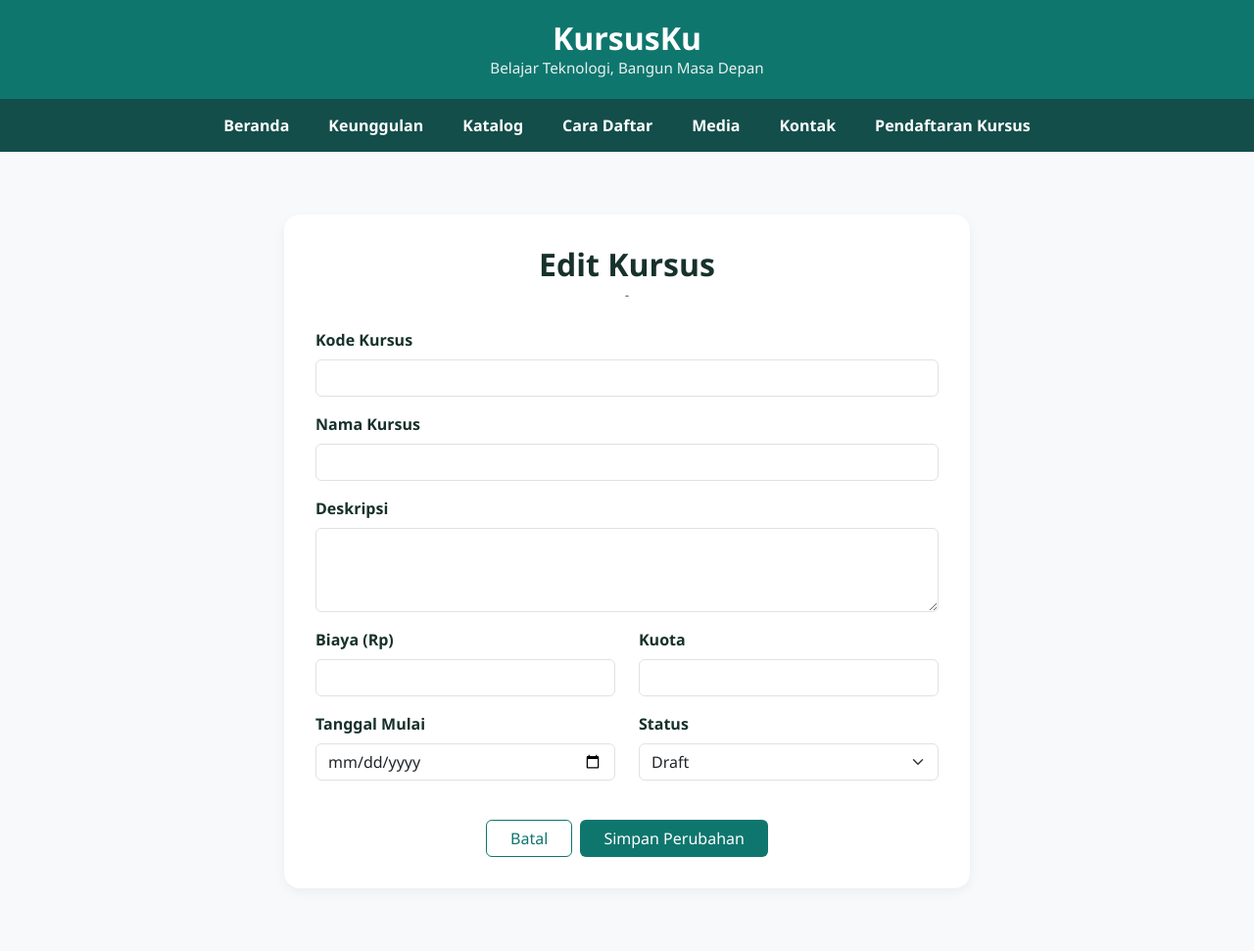
After one commit to lia01hasibuan-prog/kursusku-laravel, a Laravel app: template kursusku-laravel/resources/views/courses/edit.blade.php in a window 1280 px wide. The commit adds this page. Shown: the whole page at 98% size. Run offline with Laravel 12, Linux system fonts and the light colour scheme; the template is opened without the code that fills it, so the values that code supplies are empty.

Commit message:
Milestone: CRUD Course lengkap + evidence meeting-10

```diff
--- /dev/null
+++ b/kursusku-laravel/resources/views/courses/edit.blade.php
@@ -0,0 +1,79 @@
+@extends('layouts.app')
+
+@section('title', 'Edit Kursus - ' . $course->code)
+
+@section('content')
+<div class="form-card">
+    <!-- Header yang di tengah -->
+    <div class="text-center mb-4">
+        <h2 class="mb-0" style="color: #17312b; font-weight: bold;">Edit Kursus</h2>
+        <p class="text-muted small">{{ $course->code }} - {{ $course->name }}</p>
+    </div>
+
+    <form method="POST" action="{{ route('courses.update', $course) }}">
+        @csrf
+        @method('PUT')
+
+        <div class="mb-3">
+            <label class="form-label fw-bold" style="color: #17312b;">Kode Kursus</label>
+            <input type="text" name="code" value="{{ old('code', $course->code) }}"
+                   class="form-control @error('code') is-invalid @enderror">
+            @error('code') <div class="invalid-feedback">{{ $message }}</div> @enderror
+        </div>
+
+        <div class="mb-3">
+            <label class="form-label fw-bold" style="color: #17312b;">Nama Kursus</label>
+            <input type="text" name="name" value="{{ old('name', $course->name) }}"
+                   class="form-control @error('name') is-invalid @enderror">
+            @error('name') <div class="invalid-feedback">{{ $message }}</div> @enderror
+        </div>
+
+        <div class="mb-3">
+            <label class="form-label fw-bold" style="color: #17312b;">Deskripsi</label>
+            <textarea name="description" rows="3"
+                      class="form-control @error('description') is-invalid @enderror">{{ old('description', $course->description) }}</textarea>
+            @error('description') <div class="invalid-feedback">{{ $message }}</div> @enderror
+        </div>
+
+        <div class="row">
+            <div class="col-md-6 mb-3">
+                <label class="form-label fw-bold" style="color: #17312b;">Biaya (Rp)</label>
+                <input type="number" name="fee" value="{{ old('fee', $course->fee) }}"
+                       class="form-control @error('fee') is-invalid @enderror">
+                @error('fee') <div class="invalid-feedback">{{ $message }}</div> @enderror
+            </div>
+            <div class="col-md-6 mb-3">
+                <label class="form-label fw-bold" style="color: #17312b;">Kuota</label>
+                <input type="number" name="quota" value="{{ old('quota', $course->quota) }}"
+                       class="form-control @error('quota') is-invalid @enderror">
+                @error('quota') <div class="invalid-feedback">{{ $message }}</div> @enderror
+            </div>
+        </div>
+
+        <div class="row">
+            <div class="col-md-6 mb-3">
+                <label class="form-label fw-bold" style="color: #17312b;">Tanggal Mulai</label>
+                <input type="date" name="start_date"
+                       value="{{ old('start_date', $course->start_date?->format('Y-m-d')) }}"
+                       class="form-control @error('start_date') is-invalid @enderror">
+                @error('start_date') <div class="invalid-feedback">{{ $message }}</div> @enderror
+            </div>
+            <div class="col-md-6 mb-3">
+                <label class="form-label fw-bold" style="color: #17312b;">Status</label>
+                <select name="status" class="form-select @error('status') is-invalid @enderror">
+                    <option value="draft" @selected(old('status', $course->status) === 'draft')>Draft</option>
+                    <option value="open" @selected(old('status', $course->status) === 'open')>Open</option>
+                    <option value="closed" @selected(old('status', $course->status) === 'closed')>Closed</option>
+                </select>
+                @error('status') <div class="invalid-feedback">{{ $message }}</div> @enderror
+            </div>
+        </div>
+
+        <!-- Tombol di tengah -->
+        <div class="d-flex justify-content-center gap-2 mt-4">
+            <a href="{{ route('courses.show', $course) }}" class="btn btn-outline-teal px-4">Batal</a>
+            <button type="submit" class="btn btn-teal px-4">Simpan Perubahan</button>
+        </div>
+    </form>
+</div>
+@endsection
--- a/kursusku-laravel/resources/views/layouts/app.blade.php
+++ b/kursusku-laravel/resources/views/layouts/app.blade.php
@@ -1,25 +1,121 @@
-<!doctype html>
+<!DOCTYPE html>
 <html lang="id">
 <head>
-    <meta charset="utf-8">
-    <meta name="viewport" content="width=device-width, initial-scale=1">
-    <meta name="csrf-token" content="{{ csrf_token() }}">
+    <meta charset="UTF-8">
+    <meta name="viewport" content="width=device-width, initial-scale=1.0">
+    <title>@yield('title', 'KursusKu')</title>
+    <link href="https://cdn.jsdelivr.net/npm/bootstrap@5.3.0/dist/css/bootstrap.min.css" rel="stylesheet">
+    <style>
+        body {
+            background-color: #f8f9fa;
+            font-family: 'Segoe UI', Tahoma, Geneva, Verdana, sans-serif;
+        }
 
-    <title>@yield('title', 'KursusKu')</title>
+        /* Header Atas - Teal */
+        .header-top {
+            background-color: #0f766e;
+            color: white;
+            padding: 20px 0;
+            text-align: center;
+        }
+        .header-top h1 {
+            margin: 0;
+            font-weight: bold;
+            font-size: 2rem;
+        }
+        .header-top p {
+            margin: 0;
+            opacity: 0.9;
+            font-size: 0.95rem;
+        }
 
-    @vite(['resources/css/app.css', 'resources/js/app.js'])
+        /* Navbar Menu Bawah - Teal Gelap */
+        .navbar-menu {
+            background-color: #134e4a;
+            padding: 0;
+        }
+        /* INI KUNCINYA: Memastikan menu di tengah */
+        .navbar-menu .navbar-nav {
+            margin: 0 auto; /* Memaksa ke tengah */
+        }
+        .navbar-menu .navbar-nav .nav-link {
+            color: white !important;
+            font-weight: bold;
+            padding: 15px 20px;
+        }
+        .navbar-menu .navbar-nav .nav-link:hover {
+            background-color: rgba(255,255,255,0.1);
+        }
+
+        /* Form Card */
+        .form-card {
+            background: white;
+            border-radius: 16px;
+            padding: 32px;
+            box-shadow: 0 4px 12px rgba(0,0,0,0.05);
+            max-width: 700px;
+            margin: 40px auto;
+        }
+        .btn-teal {
+            background-color: #0f766e;
+            color: white;
+            border: none;
+        }
+        .btn-teal:hover {
+            background-color: #115e59;
+            color: white;
+        }
+        .btn-outline-teal {
+            color: #0f766e;
+            border: 1px solid #0f766e;
+        }
+        .btn-outline-teal:hover {
+            background-color: #f0fdfa;
+        }
+    </style>
+    @stack('styles')
 </head>
 <body>
-    @include('partials.navbar')
 
+    <!-- Header Atas -->
+    <div class="header-top">
+        <h1>KursusKu</h1>
+        <p>Belajar Teknologi, Bangun Masa Depan</p>
+    </div>
+
+    <!-- Navbar Menu Bawah -->
+    <nav class="navbar navbar-expand-lg navbar-menu">
+        <div class="container">
+            <!-- Tombol hamburger untuk mobile -->
+            <button class="navbar-toggler mx-auto d-lg-none" type="button" data-bs-toggle="collapse" data-bs-target="#mainNavbar">
+                <span class="navbar-toggler-icon"></span>
+            </button>
+
+            <div class="collapse navbar-collapse" id="mainNavbar">
+                <!-- PERHATIKAN: class "mx-auto" ditambahkan di sini -->
+                <ul class="navbar-nav mx-auto">
+                    <li class="nav-item"><a class="nav-link" href="{{ url('/') }}">Beranda</a></li>
+                    <li class="nav-item"><a class="nav-link" href="#keunggulan">Keunggulan</a></li>
+                    <li class="nav-item"><a class="nav-link" href="#katalog">Katalog</a></li>
+                    <li class="nav-item"><a class="nav-link" href="#cara-daftar">Cara Daftar</a></li>
+                    <li class="nav-item"><a class="nav-link" href="#media">Media</a></li>
+                    <li class="nav-item"><a class="nav-link" href="#kontak">Kontak</a></li>
+                    <li class="nav-item"><a class="nav-link" href="{{ url('/enrollments/create') }}">Pendaftaran Kursus</a></li>
+                </ul>
+            </div>
+        </div>
+    </nav>
+
+    <!-- Main Content -->
     <main class="container py-4">
-        @if (session('success'))
-            <div class="alert alert-success">
-                {{ session('success') }}
-            </div>
+        @if(session('success'))
+            <div class="alert alert-success">{{ session('success') }}</div>
         @endif
 
         @yield('content')
     </main>
+
+    <script src="https://cdn.jsdelivr.net/npm/bootstrap@5.3.0/dist/js/bootstrap.bundle.min.js"></script>
+    @stack('scripts')
 </body>
 </html>
```
Also changed, not shown: kursusku-laravel/app/Http/Controllers/CourseController.php (+34 -12 lines), kursusku-laravel/app/Http/Requests/StoreCourseRequest.php (added, +26 -0 lines), kursusku-laravel/app/Http/Requests/UpdateCourseRequest.php (added, +34 -0 lines), kursusku-laravel/evidance/meeting-10/ai-log.txt (added, +43 -0 lines), kursusku-laravel/evidance/week-09/AI usage log.md (+63 -0 lines), kursusku-laravel/resources/views/courses/index.blade.php (+29 -3 lines), kursusku-laravel/resources/views/courses/show.blade.php (added, +47 -0 lines), kursusku-laravel/evidance/meeting-10/01-route-list.png (added), kursusku-laravel/evidance/meeting-10/02-course-show.png (added), kursusku-laravel/evidance/meeting-10/03-course-edit.png (added), kursusku-laravel/evidance/meeting-10/04-validation-duplicate-code.png (added), kursusku-laravel/evidance/meeting-10/05-validation-quota-501.png (added), kursusku-laravel/evidance/meeting-10/06-update-success.png (added), kursusku-laravel/evidance/meeting-10/07-delete-success.png (added), 1 other file.
